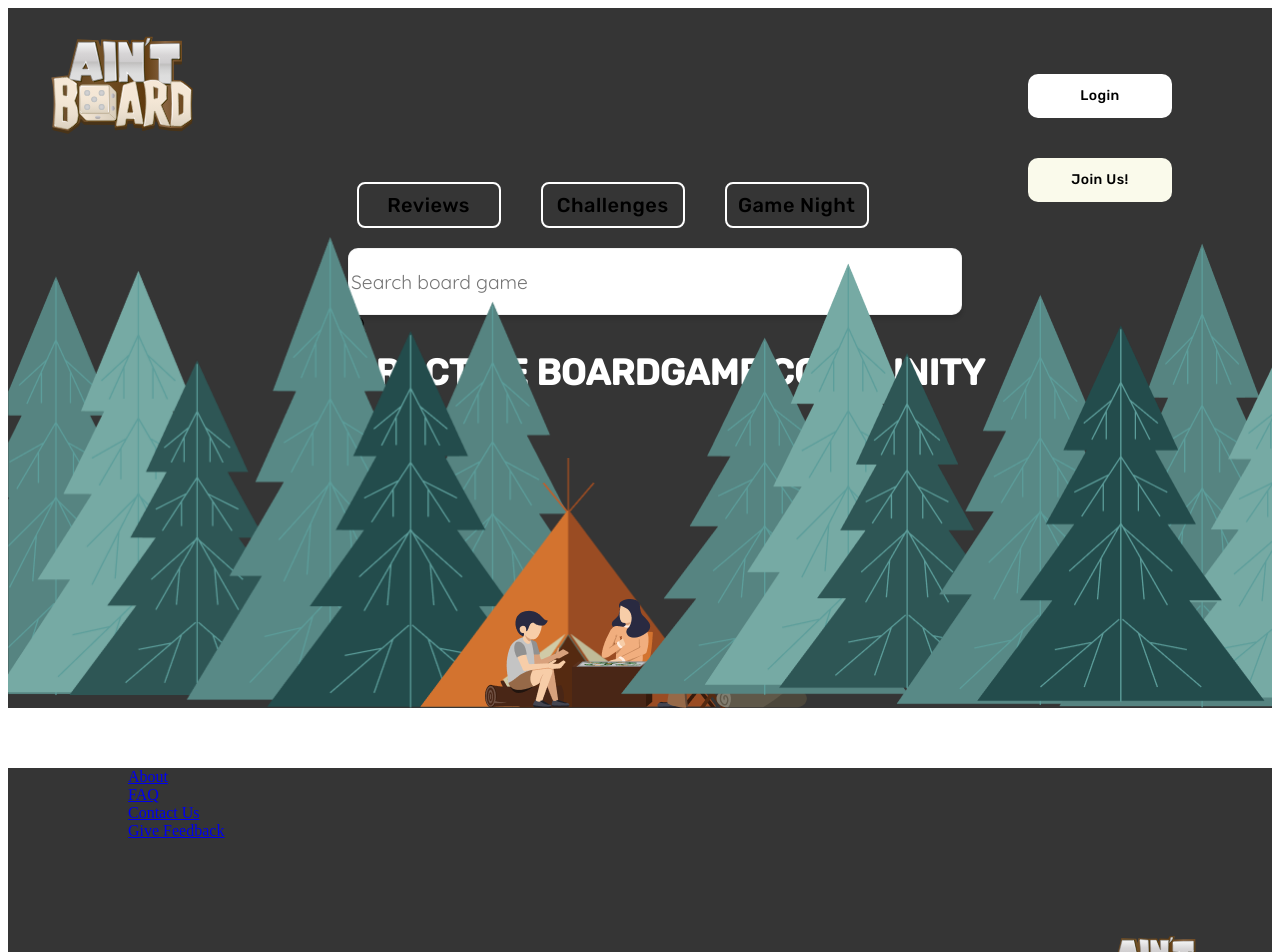
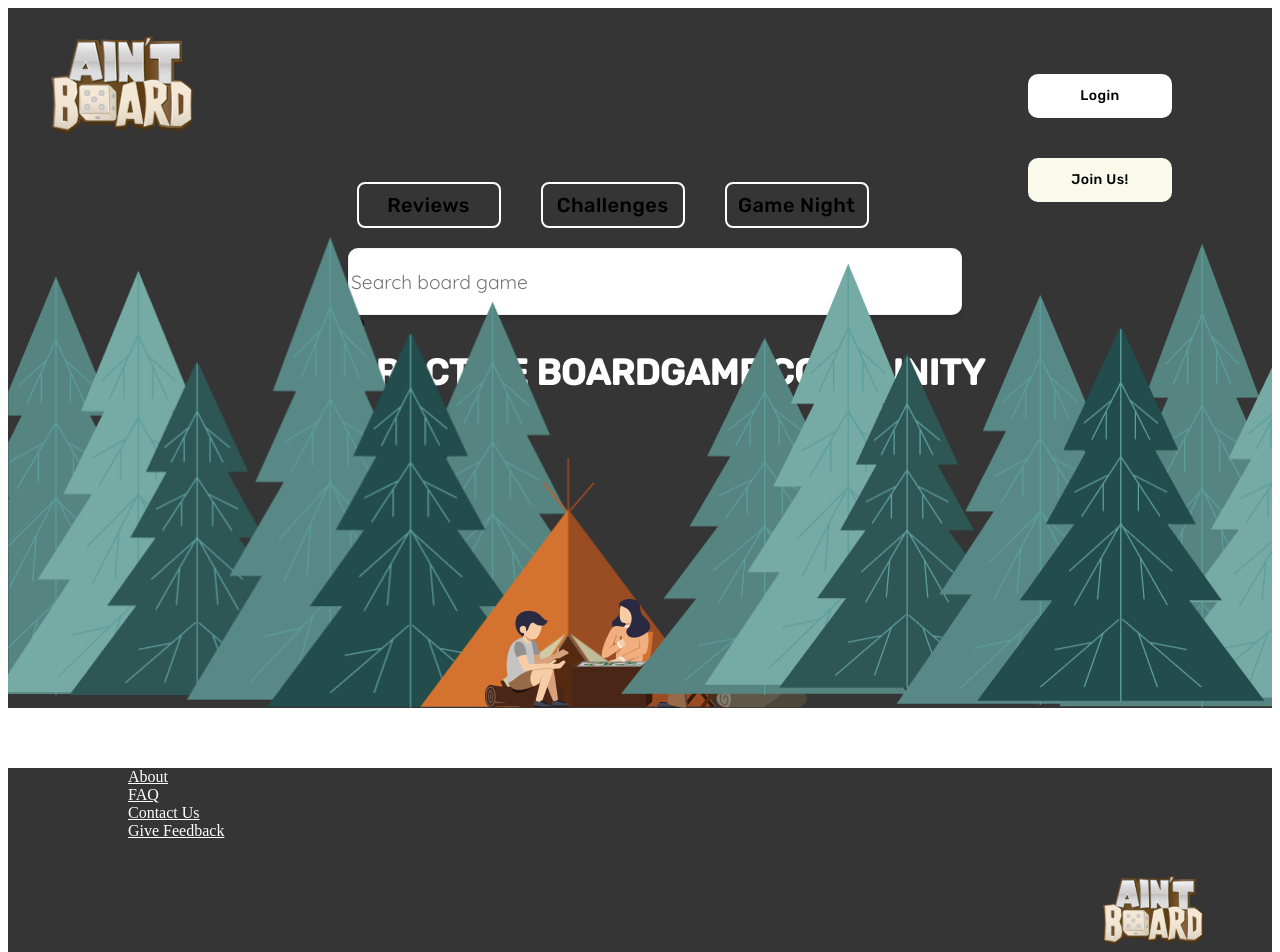
Before and after one commit to idiglove/oku-no-kumo-fe, a Next.js app in the folder project_app/: page / in a window 1280 px wide. Shown: the top 952 px of the page. Built offline with nearby package versions, Linux system fonts and the light colour scheme.

Commit message:
changes to footer

```diff
--- a/project_app/components/Footer.js
+++ b/project_app/components/Footer.js
@@ -31,13 +31,13 @@ export default function Footer() {
   return (
     <Box>
       <ProductContainer>
-        <div>
-          {titles.map((title) => (
-            <ul key={title}>
-              <Link href={title.link}>{title.name}</Link>
-            </ul>
-          ))}
-        </div>
+        {titles.map((title) => (
+          <ul key={title}>
+            <Link href={title.link} style={{ color: "white" }}>
+              {title.name}
+            </Link>
+          </ul>
+        ))}
       </ProductContainer>
 
       <ImageContainer>
--- a/project_app/components/styled.tsx
+++ b/project_app/components/styled.tsx
@@ -36,7 +36,6 @@ display: flex;
     position: absolute;
     right: 0%;
 
-margin-top:60px;
 
 
 `
@@ -93,10 +92,10 @@ color: white;
 z-index:1;
 `
 export const ProductContainer=styled.ul`
+
 color:white;
 font-family:Quicksand-Regular;
 margin-top:60px;
-
 margin-left: 40px;
 list-style: none;
 display: block;
```
